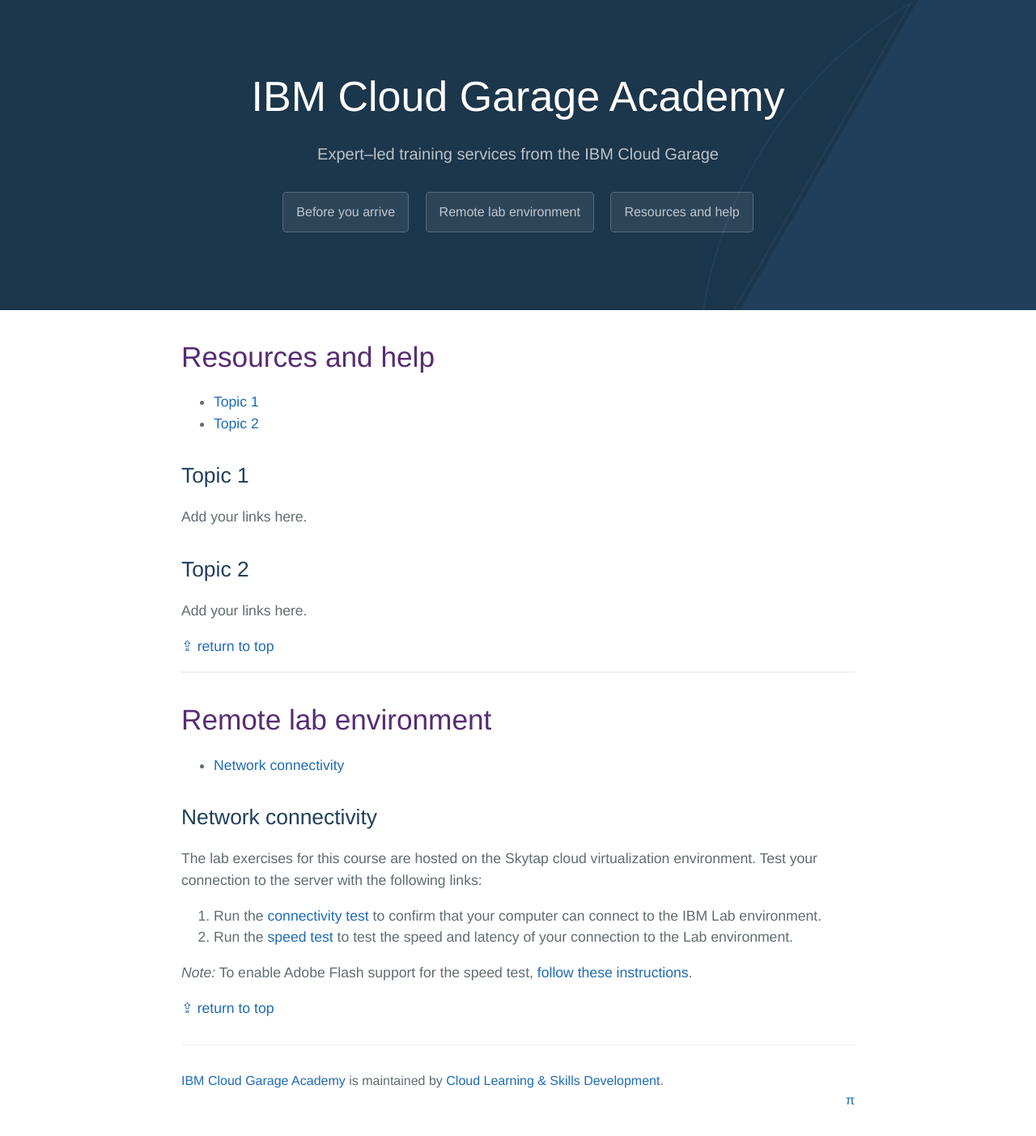
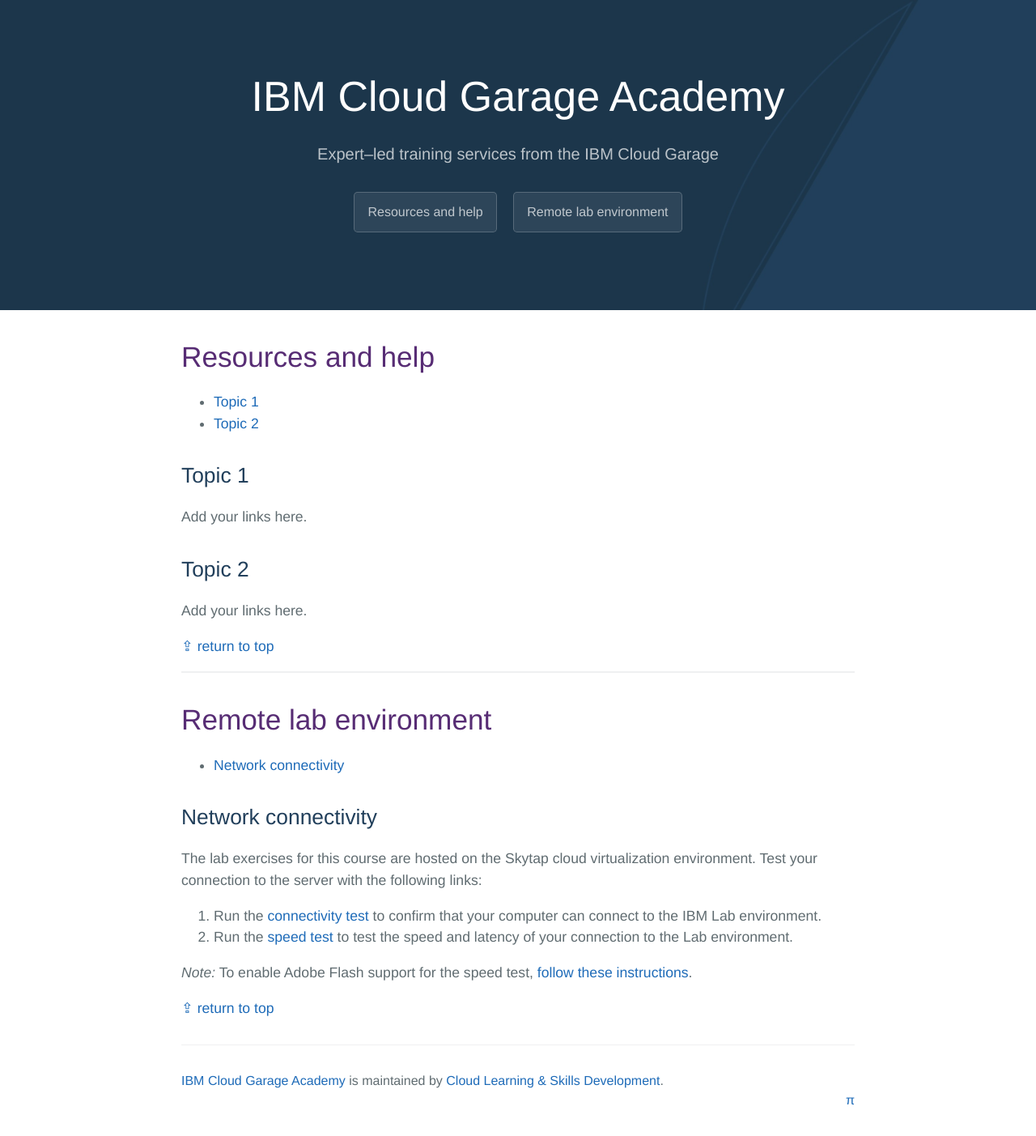
Before and after one commit to ibm-cloud-academy/ibm-cloud-academy.github.io, a Jekyll site: the page built from index.md, in a window 1280 px wide. Shown: the whole page at 81% size. Built offline with Jekyll 4.4.1, drawn with Linux system fonts in a browser that asks for light colours; some web fonts are replaced; our own code applies the rules of GitHub Pages for plain Markdown files.

Commit message:
Updated page header

```diff
--- a/_includes/page-header.html
+++ b/_includes/page-header.html
@@ -1,7 +1,6 @@
 <section class="page-header" id="page-head">
   <h1 class="project-name">{{ site.title }}</h1>
   <h2 class="project-tagline">{{ site.tagline }}</h2>
-  <a href="#before-you-arrive" class="btn">Before you arrive</a>
+  <a href="#resources-and-help" class="btn">Resources and help</a>
   <a href="#remote-lab-environment" class="btn">Remote lab environment</a>
-  <a href="#resources-and-help" class="btn">Resources and help</a>
 </section>
```
